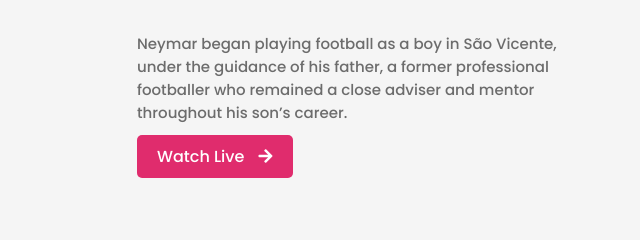
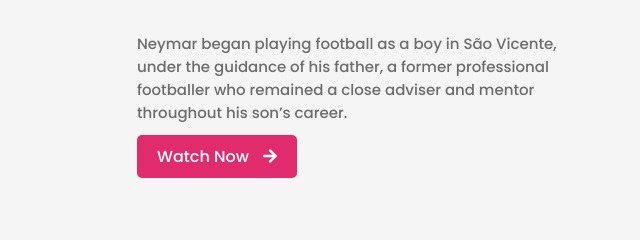
Before and after one commit to Rabbi01521/Assignment-2, a plain HTML site: page index.html in a window 1280 px wide. Shown: the part 3480-3720 px from the top of the page, 0-640 px from the left. Drawn offline with Linux system fonts and the light colour scheme.

```diff
--- a/index.html
+++ b/index.html
@@ -141,7 +141,7 @@
             <div class="highlights-info same-width">
                 <h2>All Highlights Copa America 2021</h2>
                 <p>Neymar began playing football as a boy in São Vicente, under the guidance of his father, a former professional footballer who remained a close adviser and mentor throughout his son’s career.</p>
-                <a class="watch hover-style" href="#" target="_blank" rel="noopener noreferrer">Watch Live <i class="fas fa-arrow-right"></i></a>
+                <a class="watch hover-style" href="#" target="_blank" rel="noopener noreferrer">Watch Now <i class="fas fa-arrow-right"></i></a>
             </div>
             <div class="highlights-image same-width">
                 <img src="images/match.png" alt="">
```
